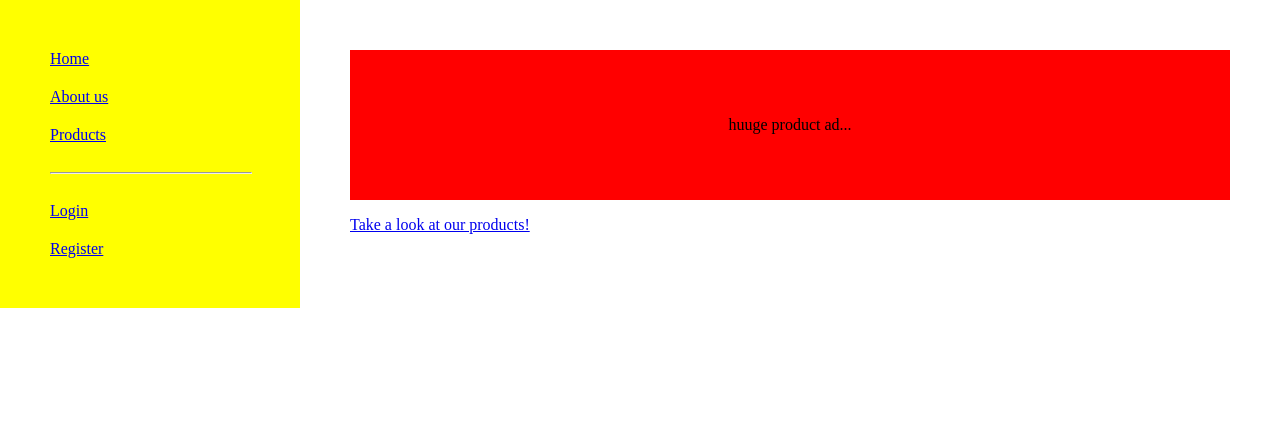
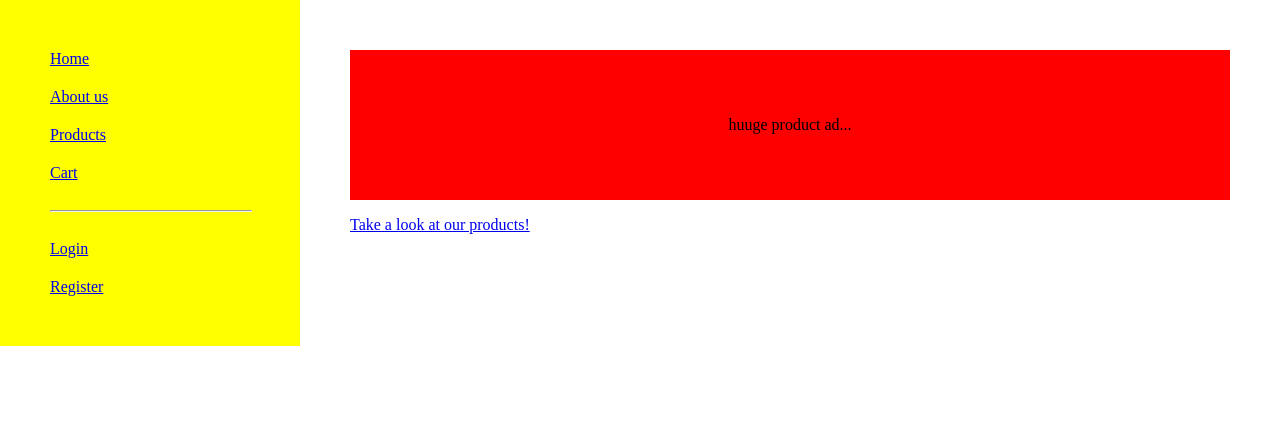
Before and after one commit to lmas/d0018e_code, a Flask app: page / in a window 1280 px wide. Shown: the part 100-522 px from the top of the page. Run offline with Flask 3, Linux system fonts and the light colour scheme; parts of the project's set-up code (start-up, migrations or seed data) failed here and were passed over.

Commit message:
cart page added

```diff
--- a/backend.py
+++ b/backend.py
@@ -311,6 +311,10 @@ def remove_products(db, products):
 @app.route("/")
 def page_home():
     return render_template("home.html")
+
+@app.route("/cart")
+def page_cart():
+    return render_template("cart.html")
 
 
 @app.route("/about")
--- a/templates/layout.html
+++ b/templates/layout.html
@@ -17,6 +17,7 @@
 				<a href="/">Home</a>
 				<a href="/about">About us</a>
 				<a href="/products">Products</a>
+				<a href="/cart">Cart</a>
 				<hr>
 
 				<!-- User menu -->
```
Also changed, not shown: templates/cart.html (added, +11 -0 lines).
